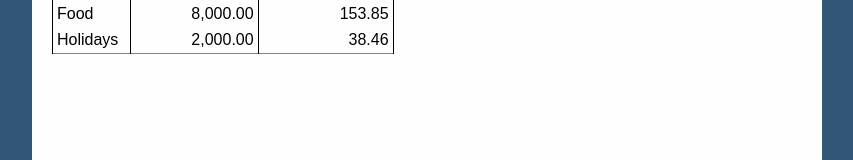
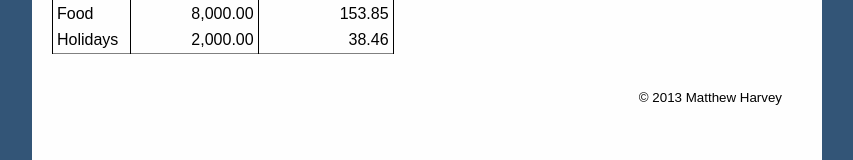
Before and after one commit to matt-harvey/dailycashmanager, a plain HTML site: page user_guide/index.html in a window 1280 px wide. Shown: the part 613-773 px from the top of the page, without its empty margins (213-1066 px from the left). Drawn offline with Linux system fonts and the light colour scheme.

Commit message:
Added copyright notice at the top of some files that did not previously contain one.
Minor formatting edits.


git-svn-id: svn+ssh://192.168.1.25/home/matthew/Repos/repo_01/phatbooks/trunk@2724 ac3cbfda-f6ac-4daa-b570-d46c5f00fc98

```diff
--- a/user_guide/index.html
+++ b/user_guide/index.html
@@ -1,6 +1,24 @@
 <?xml version="1.0" encoding="UTF-8"?>
+
 <!DOCTYPE html PUBLIC "-//W3C//DTD XHTML 1.1//EN"
 "http://www.w3.org/TR/xhtml11/DTD/xhtml11.dtd">
+
+<!--
+Copyright 2013 Matthew Harvey
+
+Licensed under the Apache License, Version 2.0 (the "License");
+you may not use this file except in compliance with the License.
+You may obtain a copy of the License at
+
+    http://www.apache.org/licenses/LICENSE-2.0
+
+Unless required by applicable law or agreed to in writing, software
+distributed under the License is distributed on an "AS IS" BASIS,
+WITHOUT WARRANTIES OR CONDITIONS OF ANY KIND, either express or implied.
+See the License for the specific language governing permissions and
+limitations under the License.
+-->
+
 <html xmlns="http://www.w3.org/1999/xhtml" xml:lang="en">
 
 	<head>
@@ -9,7 +27,6 @@
 	</head>
 
 	<body>
-
 
 		<div class="wrapper">
 
@@ -93,10 +110,14 @@
 				</tr>
 			<table>
 		</p>
+
 		</div>  <!-- id="centre" -->
 
+		</div>  <!-- class="wrapper" -->
 
-		</div>  <!-- class="wrapper" -->
+		<p class="footer">
+			&copy; 2013 Matthew Harvey
+		</p>
 
 	</body>
 
--- a/user_guide/styles/global.css
+++ b/user_guide/styles/global.css
@@ -1,3 +1,19 @@
+/*
+ * Copyright 2013 Matthew Harvey
+ *
+ * Licensed under the Apache License, Version 2.0 (the "License");
+ * you may not use this file except in compliance with the License.
+ * You may obtain a copy of the License at
+ *
+ *     http://www.apache.org/licenses/LICENSE-2.0
+ *
+ * Unless required by applicable law or agreed to in writing, software
+ * distributed under the License is distributed on an "AS IS" BASIS,
+ * WITHOUT WARRANTIES OR CONDITIONS OF ANY KIND, either express or implied.
+ * See the License for the specific language governing permissions and
+ * limitations under the License.
+ */
+
 html {
 	background: #335577;
 }
@@ -10,7 +26,6 @@ body {
 	font-size: 12pt;
 }
 
-
 .wrapper {
 	height: 3000px;
 	width: 750px;
@@ -20,6 +35,11 @@ body {
 	background: #fefefe;
 }
 
+.footer {
+	text-align: right;
+	padding: 20px 20px 0px 20px;
+	font-size: 10pt;
+}
 
 div#centre_top {
 	padding: 2px 20px 0px 20px;
```
Also changed, not shown: 2 other files.
